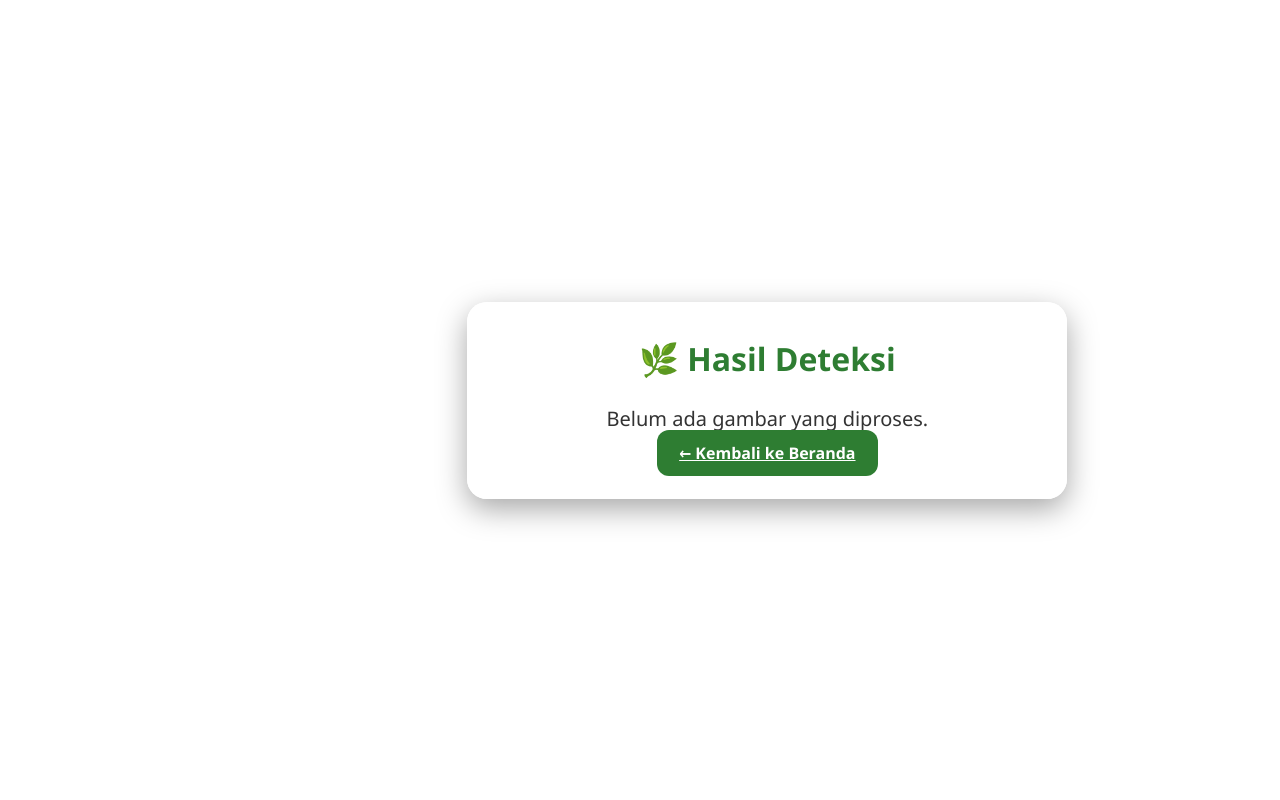
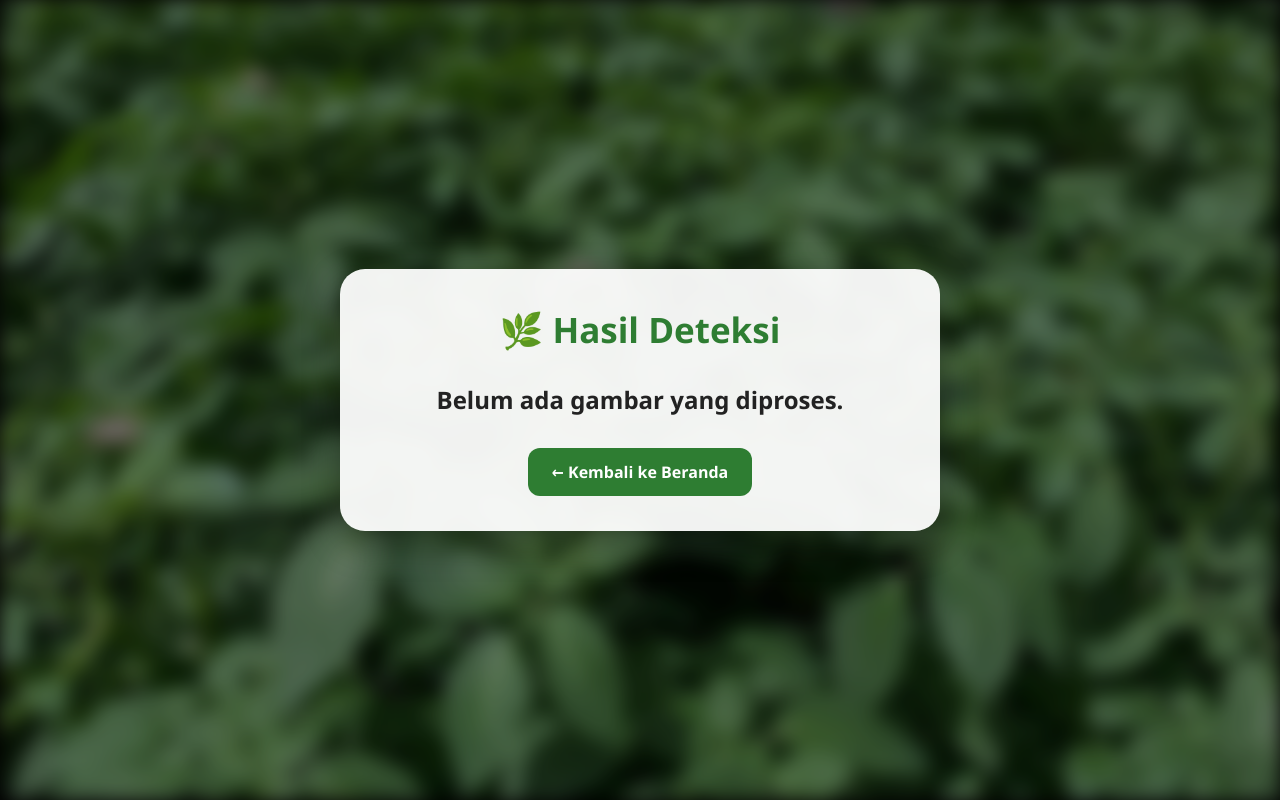
Before and after one commit to Eltinenjelinaleisubun/deteksi-daun-kentang, a Flask app: template templates/result.html in a window 1280 px wide. Run offline with Flask 3, Linux system fonts and the light colour scheme; the template is opened without the code that fills it, so the values that code supplies are empty.

Commit message:
Memperbaiki halaman hasil deteksi

```diff
--- a/app.py
+++ b/app.py
@@ -276,25 +276,20 @@ def predict_image(img_path):
         # IMAGE TO ARRAY
         img_array = image.img_to_array(img)
 
+        # EXPAND DIMENSION
+        img_array = np.expand_dims(img_array, axis=0)
+
         # PREPROCESS
         img_array = preprocess_input(img_array)
 
-        # EXPAND DIMENSION
-        img_array = np.expand_dims(img_array, axis=0)
+        # PREDICT
+        prediction = model.predict(img_array)
 
-        # PREDICT
-        pred = model.predict(img_array)
-
-        # CLASS INDEX
-        class_idx = np.argmax(pred)
+        # AMBIL INDEX
+        class_idx = int(np.argmax(prediction))
 
         # CONFIDENCE
-        confidence = float(np.max(pred)) * 100
-
-        # FILTER NON DAUN
-        if confidence < 70:
-
-            return "Error: Gambar bukan daun kentang", round(confidence, 2)
+        confidence = float(np.max(prediction)) * 100
 
         # LABEL
         result = labels.get(class_idx, "Unknown")
@@ -306,7 +301,7 @@ def predict_image(img_path):
         print("ERROR PREDICT:")
         print(e)
 
-        return "Terjadi error saat prediksi", 0
+        return "Prediksi gagal", 0
 
 # =====================================================
 # LOGIN
@@ -577,21 +572,33 @@ def detect():
 
     if request.method == 'POST':
 
-        if 'image' not in request.files:
+        try:
 
-            flash('File tidak ditemukan', 'error')
+            # ================= CHECK IMAGE =================
 
-            return redirect(request.url)
+            if 'image' not in request.files:
 
-        file = request.files['image']
+                flash('Gambar tidak ditemukan', 'error')
 
-        if file.filename == '':
+                return redirect(url_for('detect'))
 
-            flash('File kosong', 'error')
+            file = request.files['image']
 
-            return redirect(request.url)
+            if file.filename == '':
 
-        if file and allowed_file(file.filename):
+                flash('Silakan pilih gambar', 'error')
+
+                return redirect(url_for('detect'))
+
+            # ================= VALIDASI FORMAT =================
+
+            if not allowed_file(file.filename):
+
+                flash('Format file tidak didukung', 'error')
+
+                return redirect(url_for('detect'))
+
+            # ================= SAVE FILE =================
 
             ext = file.filename.rsplit('.', 1)[1].lower()
 
@@ -606,7 +613,16 @@ def detect():
 
             file.save(filepath)
 
+            print("FILE BERHASIL DISIMPAN:", filepath)
+
+            # ================= PREDICT =================
+
             result, confidence = predict_image(filepath)
+
+            print("HASIL:", result)
+            print("CONFIDENCE:", confidence)
+
+            # ================= SAVE HISTORY =================
 
             conn = get_db_connection()
 
@@ -634,18 +650,23 @@ def detect():
 
             conn.close()
 
+            # ================= SHOW RESULT =================
+
             return render_template(
                 'result.html',
                 result=result,
                 confidence=confidence,
-                img=filepath
+                img=filename
             )
 
-        else:
+        except Exception as e:
 
-            flash('Format file tidak didukung', 'error')
+            print("ERROR DETECT:")
+            print(e)
 
-            return redirect(request.url)
+            flash(f'Terjadi error: {e}', 'error')
+
+            return redirect(url_for('detect'))
 
     return render_template('detect.html')
 
--- a/templates/result.html
+++ b/templates/result.html
@@ -1,27 +1,30 @@
-[02:48, 24/05/2026] titinleisubun_: <!DOCTYPE html>
+<!DOCTYPE html>
 <html lang="id">
 
 <head>
 
     <meta charset="UTF-8">
 
-    <!-- RESPONSIVE MOBILE -->
-    <meta name="viewport" content="width=device-width, initial-scale=1.0">
+    <meta name="viewport"
+          content="width=device-width, initial-scale=1.0">
 
     <title>Hasil Deteksi</title>
 
+    <!-- BOOTSTRAP -->
+
+    <link
+        href="https://cdn.jsdelivr.net/npm/bootstrap@5.3.0/dist/css/bootstrap.min.css"
+        rel="stylesheet"
+    >
+
     <style>
-
-        /* ================= RESET ================= */
 
         *{
             margin:0;
             padding:0;
             box-sizing:border-box;
-            font-family:'Segoe UI', Tahoma, Geneva, Verdana, sans-serif;
+            font-family:'Segoe UI', Tahoma, sans-serif;
         }
-
-        /* ================= BODY ================= */
 
         body{
 
@@ -33,54 +36,9 @@
 
             padding:20px;
 
-            color:white;
+            overflow-x:hidden;
 
             position:relative;
-
-            overfl…
-[02:48, 24/05/2026] titinleisubun_: upload.html
-<!DOCTYPE html>
-<html lang="id">
-
-<head>
-
-    <meta charset="UTF-8">
-
-    <!-- RESPONSIVE MOBILE -->
-    <meta name="viewport" content="width=device-width, initial-scale=1.0">
-
-    <title>Hasil Deteksi</title>
-
-    <!-- BOOTSTRAP -->
-    <link
-        href="https://cdn.jsdelivr.net/npm/bootstrap@5.3.0/dist/css/bootstrap.min.css"
-        rel="stylesheet"
-    />
-
-    <style>
-
-        /* ================= BODY ================= */
-
-        *{
-            box-sizing:border-box;
-        }
-
-        body {
-
-            margin:0;
-            padding:20px;
-
-            min-height:100vh;
-
-            display:flex;
-            justify-content:center;
-            align-items:center;
-
-            font-family:'Segoe UI', Tahoma, Geneva, Verdana, sans-serif;
-
-            position:relative;
-
-            overflow-x:hidden;
 
             background:#000;
         }
@@ -100,7 +58,10 @@
             height:100%;
 
             background:
-            linear-gradient(rgba(0,0,0,0.45), rgba(0,0,0,0.45)),
+            linear-gradient(
+                rgba(0,0,0,0.4),
+                rgba(0,0,0,0.4)
+            ),
             url('/static/images/Bc.jpeg')
             no-repeat center/cover;
 
@@ -128,27 +89,25 @@
 
         /* ================= CARD ================= */
 
-        .container-upload {
+        .result-card{
 
             width:100%;
             max-width:600px;
 
-            background:rgba(255,255,255,0.93);
+            background:rgba(255,255,255,0.94);
+
+            border-radius:25px;
 
             padding:35px 30px;
 
-            border-radius:20px;
+            text-align:center;
 
-            box-shadow:0 10px 30px rgba(0,0,0,0.35);
-
-            backdrop-filter:blur(4px);
-
-            text-align:center;
+            box-shadow:0 12px 35px rgba(0,0,0,0.35);
 
             animation:fadeIn 0.5s ease;
         }
 
-        @keyframes fadeIn {
+        @keyframes fadeIn{
 
             from{
                 opacity:0;
@@ -163,152 +122,161 @@
 
         /* ================= TITLE ================= */
 
-        h3{
+        .title{
 
             color:#2e7d32;
 
-            margin-bottom:25px;
-
-            font-size:32px;
+            font-size:35px;
 
             font-weight:bold;
-        }
 
-        /* ================= RESULT ================= */
-
-        .status-text{
-
-            font-size:20px;
-
-            margin-bottom:10px;
-
-            color:#333;
-        }
-
-        .accuracy-text{
-
-            font-size:18px;
-
-            color:#555;
-
-            margin-bottom:20px;
+            margin-bottom:25px;
         }
 
         /* ================= IMAGE ================= */
 
-        img {
+        .result-image{
 
             width:100%;
 
             max-width:350px;
 
-            border-radius:15px;
+            border-radius:18px;
 
-            margin-top:15px;
+            border:4px solid #2e7d32;
 
-            border:3px solid #2e7d32;
+            margin-top:20px;
 
-            box-shadow:0 5px 15px rgba(0,0,0,0.25);
+            box-shadow:0 6px 20px rgba(0,0,0,0.25);
 
             transition:0.3s;
         }
 
-        img:hover{
+        .result-image:hover{
 
             transform:scale(1.02);
         }
 
+        /* ================= RESULT ================= */
+
+        .status{
+
+            font-size:24px;
+
+            color:#222;
+
+            margin-top:25px;
+
+            font-weight:bold;
+        }
+
+        .confidence{
+
+            font-size:20px;
+
+            color:#555;
+
+            margin-top:10px;
+        }
+
+        /* ================= BADGE ================= */
+
+        .badge-result{
+
+            display:inline-block;
+
+            margin-top:15px;
+
+            padding:10px 20px;
+
+            border-radius:30px;
+
+            font-size:18px;
+
+            font-weight:bold;
+
+            color:white;
+        }
+
+        .healthy{
+            background:#2e7d32;
+        }
+
+        .early{
+            background:#ef6c00;
+        }
+
+        .late{
+            background:#c62828;
+        }
+
+        .unknown{
+            background:#616161;
+        }
+
         /* ================= BUTTON ================= */
 
-        .btn-green {
+        .btn-home{
 
-            background-color:#2e7d32;
+            margin-top:30px;
+
+            background:#2e7d32;
 
             color:white;
 
+            padding:12px 24px;
+
             border:none;
-
-            padding:12px 22px;
 
             border-radius:12px;
 
+            font-size:16px;
+
             font-weight:bold;
+
+            text-decoration:none;
+
+            display:inline-block;
 
             transition:0.3s;
         }
 
-        .btn-green:hover {
+        .btn-home:hover{
 
-            background-color:#27632a;
+            background:#1b5e20;
 
             color:white;
 
             transform:translateY(-2px);
         }
 
-        /* ================= ERROR ================= */
+        /* ================= MOBILE ================= */
 
-        .error-message {
+        @media(max-width:768px){
 
-            color:#b71c1c;
-
-            font-weight:bold;
-
-            font-size:1.2rem;
-
-            margin-top:15px;
-        }
-
-        /* ================= RESPONSIVE ================= */
-
-        @media screen and (max-width:768px){
-
-            body{
-                padding:15px;
-            }
-
-            .container-upload{
+            .result-card{
 
                 padding:25px 18px;
             }
 
-            h3{
+            .title{
 
-                font-size:26px;
+                font-size:28px;
             }
 
-            .status-text{
+            .status{
 
-                font-size:18px;
+                font-size:20px;
             }
 
-            .accuracy-text{
+            .confidence{
 
-                font-size:16px;
+                font-size:17px;
             }
 
-            .btn-green{
+            .btn-home{
 
                 width:100%;
-            }
-
-        }
-
-        @media screen and (max-width:480px){
-
-            h3{
-
-                font-size:22px;
-            }
-
-            .status-text{
-
-                font-size:16px;
-            }
-
-            .accuracy-text{
-
-                font-size:15px;
             }
 
         }
@@ -319,64 +287,78 @@
 
 <body>
 
-    <!-- ================= CARD ================= -->
+<div class="result-card">
 
-    <div class="container-upload">
+    <div class="title">
+        🌿 Hasil Deteksi
+    </div>
 
-        <h3>
-            🌿 Hasil Deteksi
-        </h3>
+    {% if img %}
 
-        {% if label is defined %}
+        <img
+            src="{{ url_for('static', filename='uploads/' + img) }}"
+            class="result-image"
+            alt="Hasil Deteksi"
+        >
 
-            {% if label == 'error' %}
+        <div class="status">
 
-                <p class="error-message">
-                    ❌ Error: Gambar bukan daun kentang!
-                </p>
+            Status:
+            {{ result.replace('_', ' ') }}
 
-            {% else %}
+        </div>
 
-                <p class="status-text">
-                    <strong>Status:</strong>
-                    {{ label | capitalize }}
-                </p>
+        <div class="confidence">
 
-                <p class="accuracy-text">
-                    <strong>Akurasi:</strong>
-                    {{ conf or '-' }}%
-                </p>
+            Tingkat Keyakinan:
+            {{ confidence }}%
 
-                {% if filename %}
+        </div>
 
-                    <img
-                        src="{{ url_for('static', filename='uploads/' + filename) }}"
-                        alt="Gambar Deteksi"
-                    />
+        <!-- BADGE -->
 
-                {% endif %}
+        {% if 'Healthy' in result %}
 
-            {% endif %}
+            <div class="badge-result healthy">
+                Tanaman Sehat
+            </div>
+
+        {% elif 'Early' in result %}
+
+            <div class="badge-result early">
+                Early Blight
+            </div>
+
+        {% elif 'Late' in result %}
+
+            <div class="badge-result late">
+                Late Blight
+            </div>
 
         {% else %}
 
-            <p class="status-text">
-                Belum ada gambar yang diproses.
-            </p>
+            <div class="badge-result unknown">
+                Tidak Diketahui
+            </div>
 
         {% endif %}
 
-        <!-- BUTTON -->
+    {% else %}
 
-        <a
-            href="{{ url_for('home') }}"
-            class="btn btn-green mt-4"
-        >
-            ← Kembali ke Beranda
-        </a>
+        <div class="status">
+            Belum ada gambar yang diproses.
+        </div>
 
-    </div>
+    {% endif %}
+
+    <a
+        href="{{ url_for('home') }}"
+        class="btn-home"
+    >
+        ← Kembali ke Beranda
+    </a>
+
+</div>
 
 </body>
-
 </html>
```
